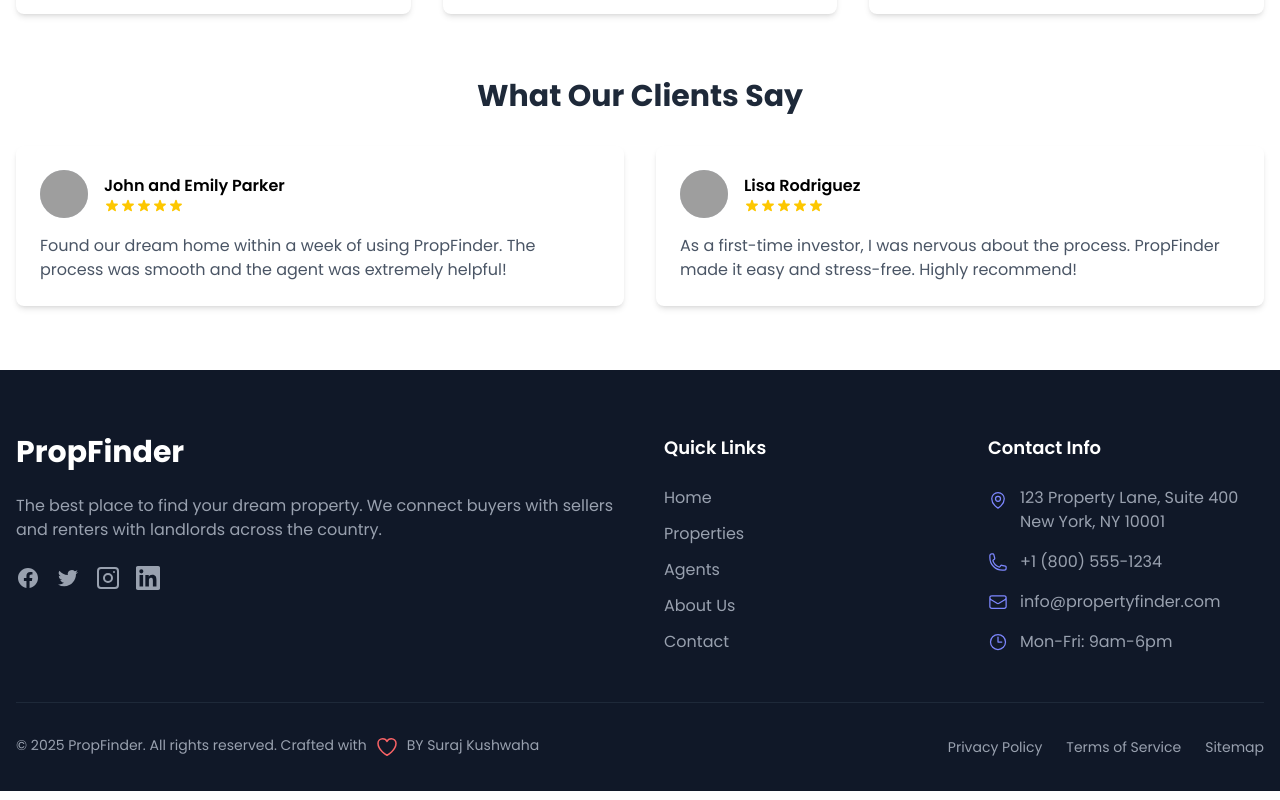
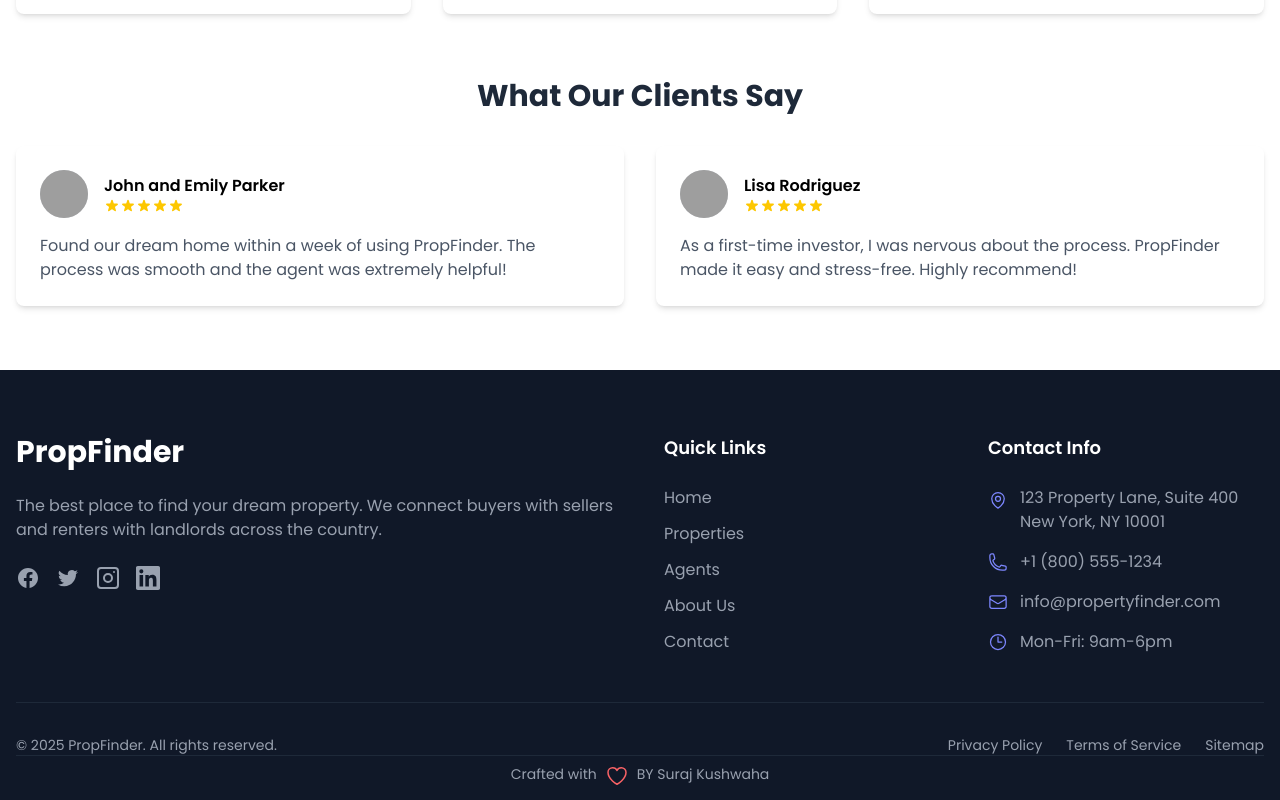
Before and after one commit to SurajKushwaha23/propFinder, a React (Vite) app: page / in a window 1280 px wide. Shown: the part 2432-3232 px from the top of the page. Built offline with nearby package versions, Linux system fonts and the light colour scheme; grey boxes are pictures that could not be loaded.

Commit message:
add brand name

```diff
--- a/src/components/Footer.jsx
+++ b/src/components/Footer.jsx
@@ -16,7 +16,7 @@ import {
 const Footer = () => {
   return (
     <>
-      <footer className="bg-gray-900 text-white pt-16 pb-8">
+      <footer className="bg-gray-900 text-white pt-16">
         <div className="container mx-auto px-4">
           <div className="grid grid-cols-1 md:grid-cols-2 lg:grid-cols-4 gap-12">
             {/* About Company */}
@@ -148,9 +148,7 @@ const Footer = () => {
             <div className="flex flex-col md:flex-row justify-between items-center">
               <p className="text-gray-400 flex gap-2 text-sm mb-4 md:mb-0">
                 &copy; {new Date().getFullYear()} PropFinder. All rights
-                reserved. Crafted with{" "}
-                <HeartIcon className="w-6 h-6 text-red-400 animate-pulse" />
-                BY Suraj Kushwaha
+                reserved.
               </p>
               <div className="flex space-x-6">
                 <a
@@ -174,6 +172,15 @@ const Footer = () => {
               </div>
             </div>
           </div>
+          <div className="border-t border-gray-800 py-2">
+            <div className="flex flex-col md:flex-row justify-center items-center">
+              <p className="text-gray-400 flex gap-2 text-sm mb-1">
+                Crafted with{" "}
+                <HeartIcon className="w-6 h-6 text-red-400 animate-pulse" />
+                BY Suraj Kushwaha
+              </p>
+            </div>
+          </div>
         </div>
       </footer>
     </>
```
